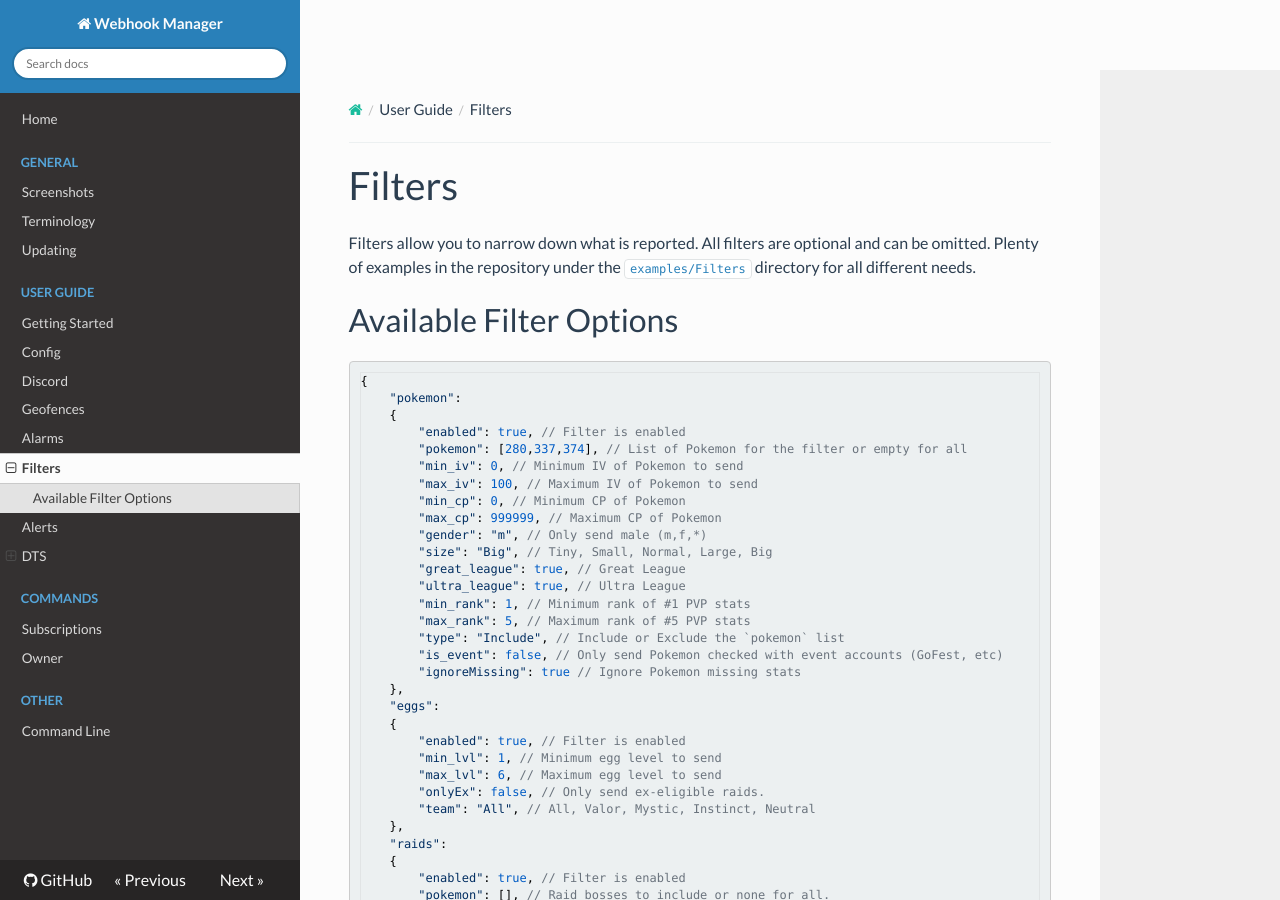
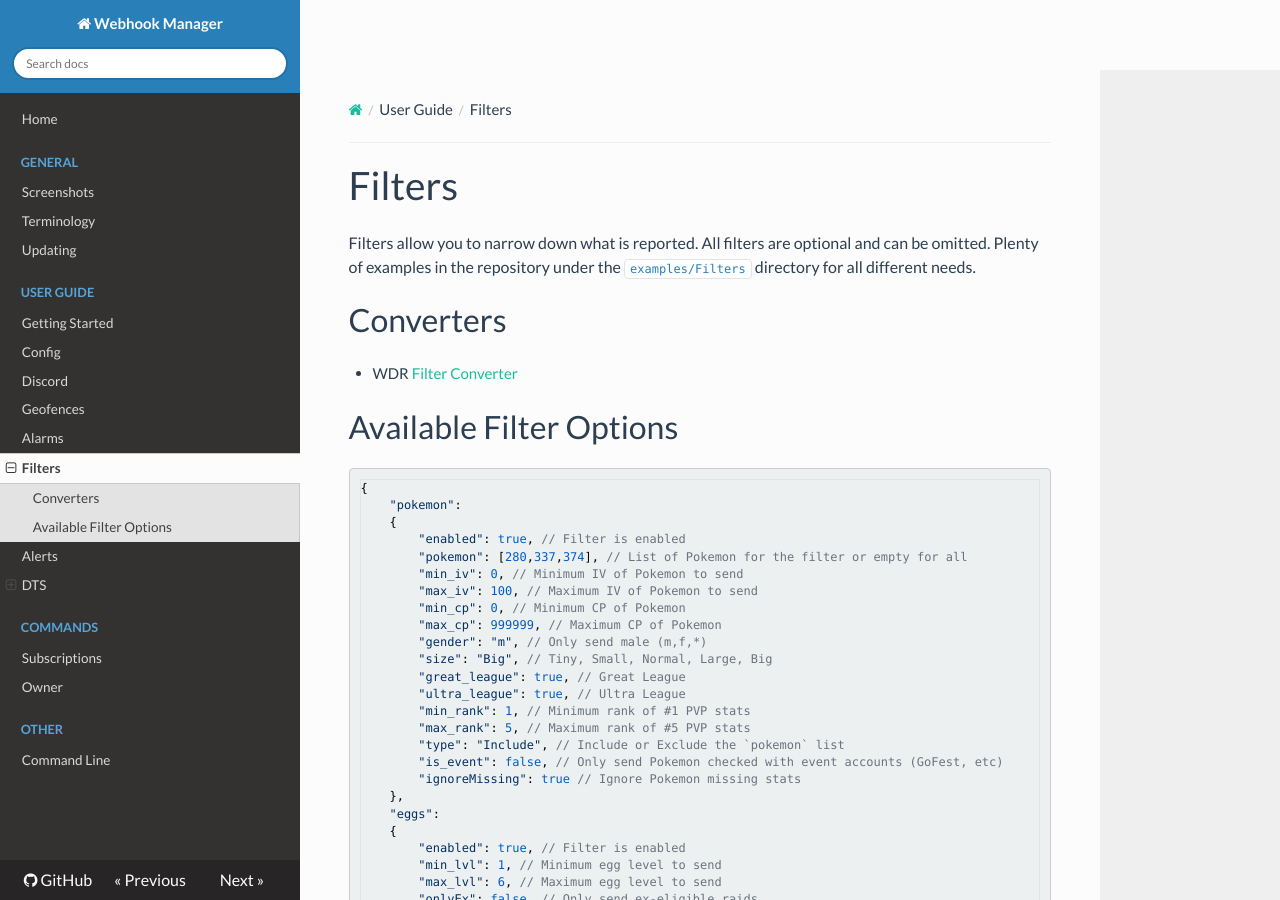
Before and after one commit to versx/WhMgr, an MkDocs documentation site: the page built from docs/user-guide/filters.md, in a window 1280 px wide and 900 px high. Built offline with MkDocs 1.6.1, drawn with Linux system fonts in a browser that asks for light colours; nearby versions of some CDN libraries.

Commit message:
Update filters.md

````diff
--- a/docs/user-guide/filters.md
+++ b/docs/user-guide/filters.md
@@ -1,5 +1,8 @@
 # Filters
 Filters allow you to narrow down what is reported. All filters are optional and can be omitted. Plenty of examples in the repository under the [`examples/Filters`](https://github.com/versx/WhMgr/tree/master/examples/filters) directory for all different needs.
+
+## Converters
+- WDR [Filter Converter](https://github.com/versx/WdrFilterConverter)
 
 ## Available Filter Options
 ```js
````
